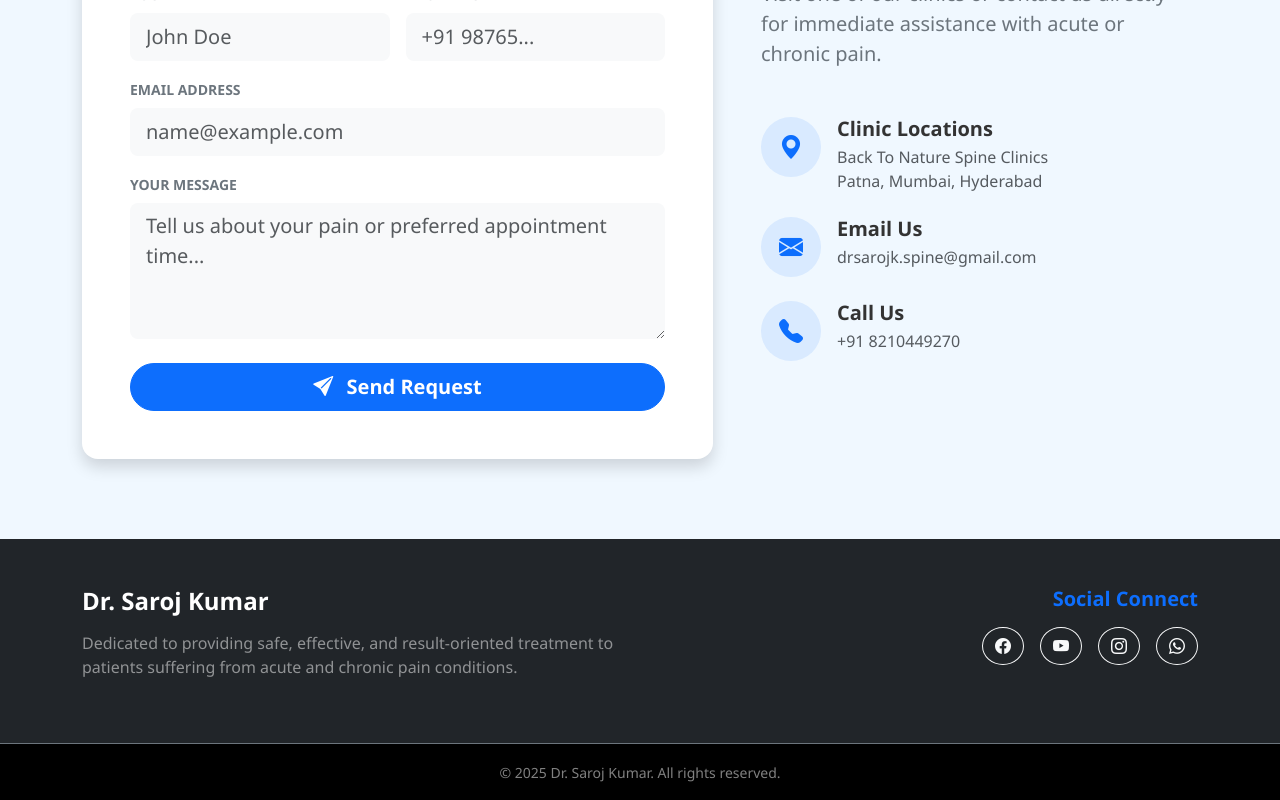
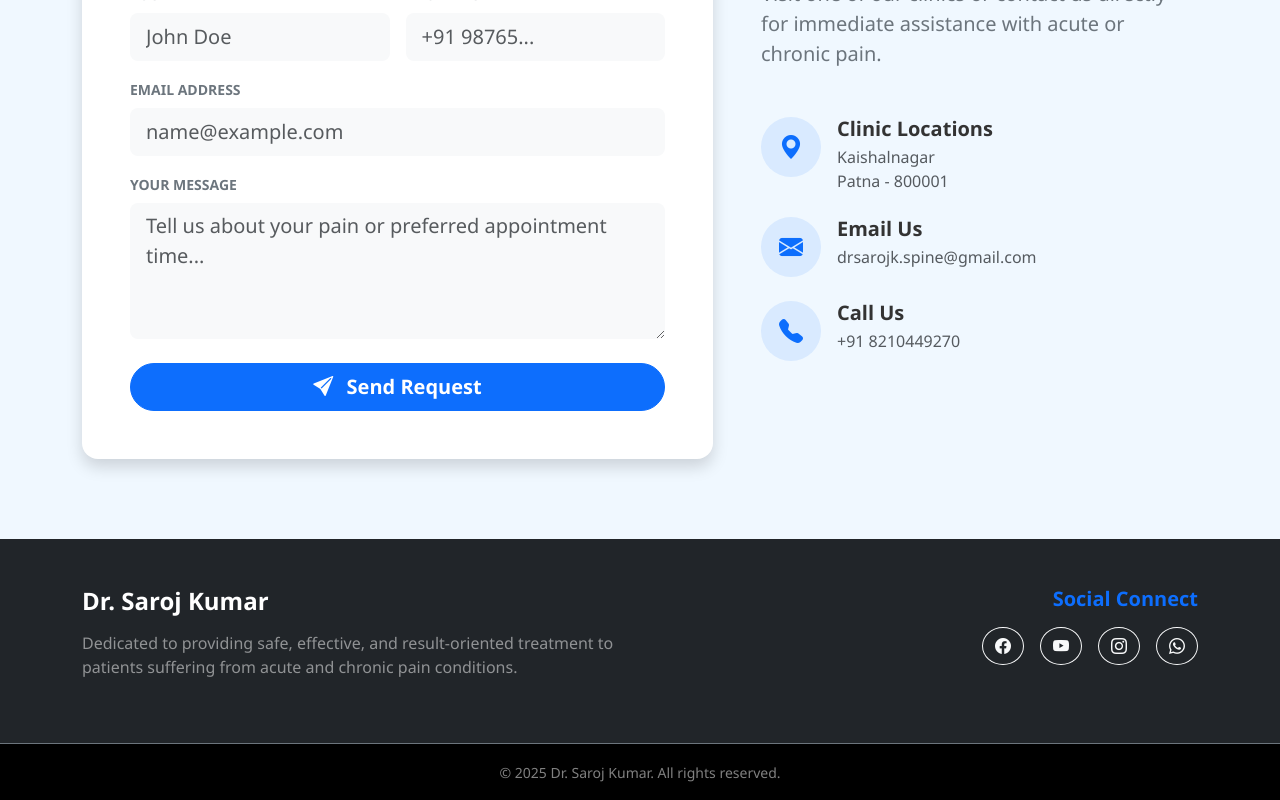
Before and after one commit to afzal-10-02/portfolio, a Vue app in the folder frontend/: page / in a window 1280 px wide. Shown: the part 2819-3619 px from the top of the page. Built offline with nearby package versions, Linux system fonts and the light colour scheme.

Commit message:
updated the clinic location.

```diff
--- a/frontend/src/components/ContactSection.vue
+++ b/frontend/src/components/ContactSection.vue
@@ -52,7 +52,7 @@
               </div>
               <div>
                 <h5 class="fw-bold mb-1">Clinic Locations</h5>
-                <p class="text-muted mb-0">Back To Nature Spine Clinics<br>Patna, Mumbai, Hyderabad</p>
+                <p class="text-muted mb-0">Kaishalnagar<br>Patna - 800001</p>
               </div>
             </div>
             <div class="d-flex mb-4">
```
